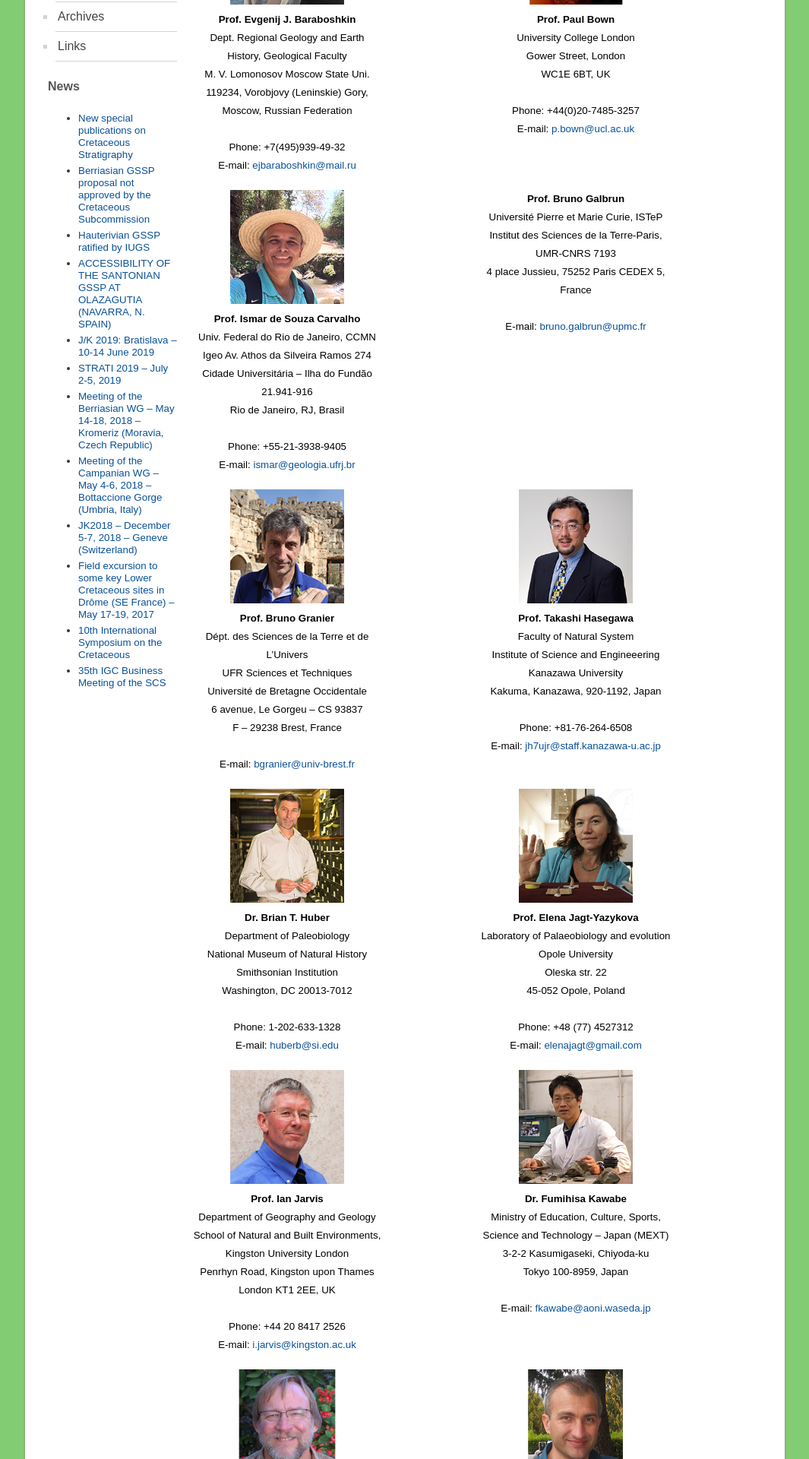
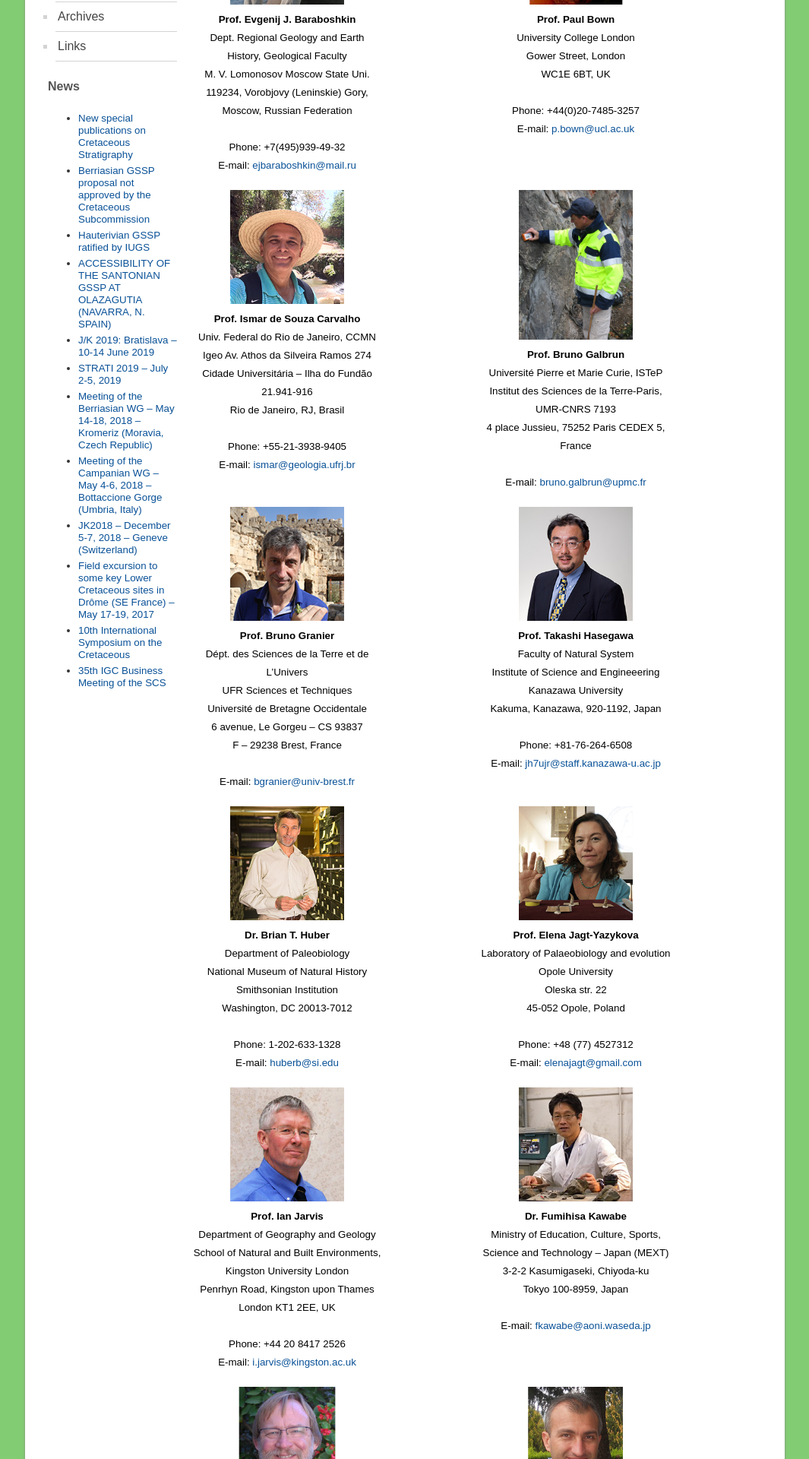
Before and after one commit to i-c-stratigraphy/subcommission-cretaceous, a Jekyll site: the page built from pages/members.md, in a window 1280 px wide. Shown: the part 612-2532 px from the top of the page at 76% size, without its empty margins (107-1172 px from the left). Built offline with Jekyll 4.4.1, drawn with Linux system fonts in a browser that asks for light colours.

Commit message:
Update members.md

```diff
--- a/pages/members.md
+++ b/pages/members.md
@@ -37,6 +37,7 @@ permalink: /members
         E-mail: <a href="mailto:ismar@geologia.ufrj.br">ismar@geologia.ufrj.br</a>
     </div>
     <div class="person" style="grid-row:2; grid-column:2;">
+         <img src="images/person-galbrun.jpg" style="width:150px;" alt="Galbrun" /><br />
         <strong>Prof. Bruno Galbrun</strong><br />
         Université Pierre et Marie Curie, ISTeP<br />
         Institut des Sciences de la Terre-Paris, UMR-CNRS 7193<br />
```
